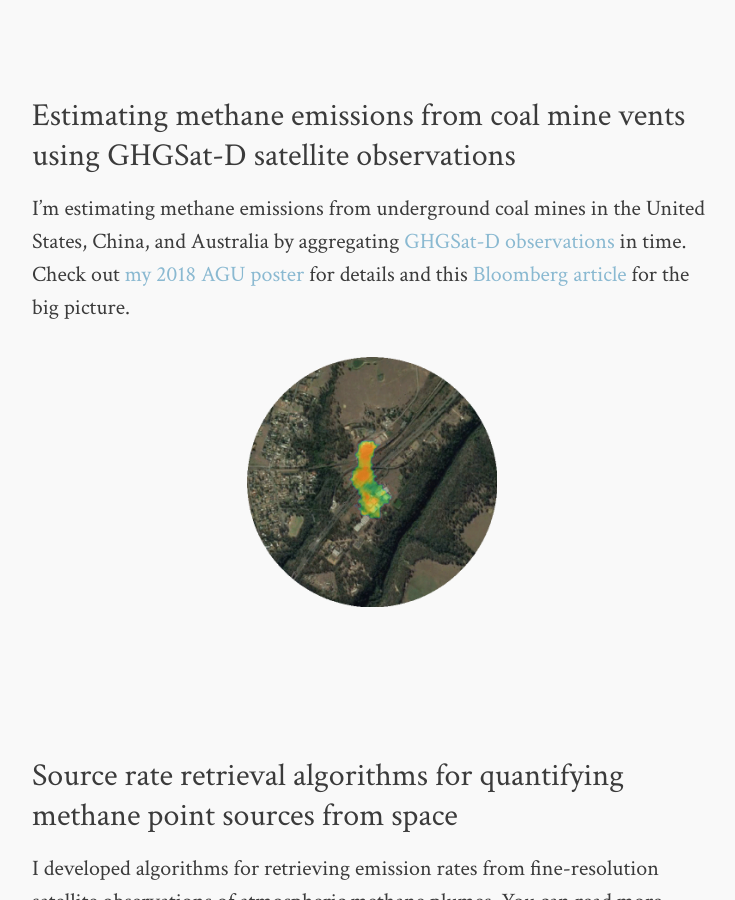
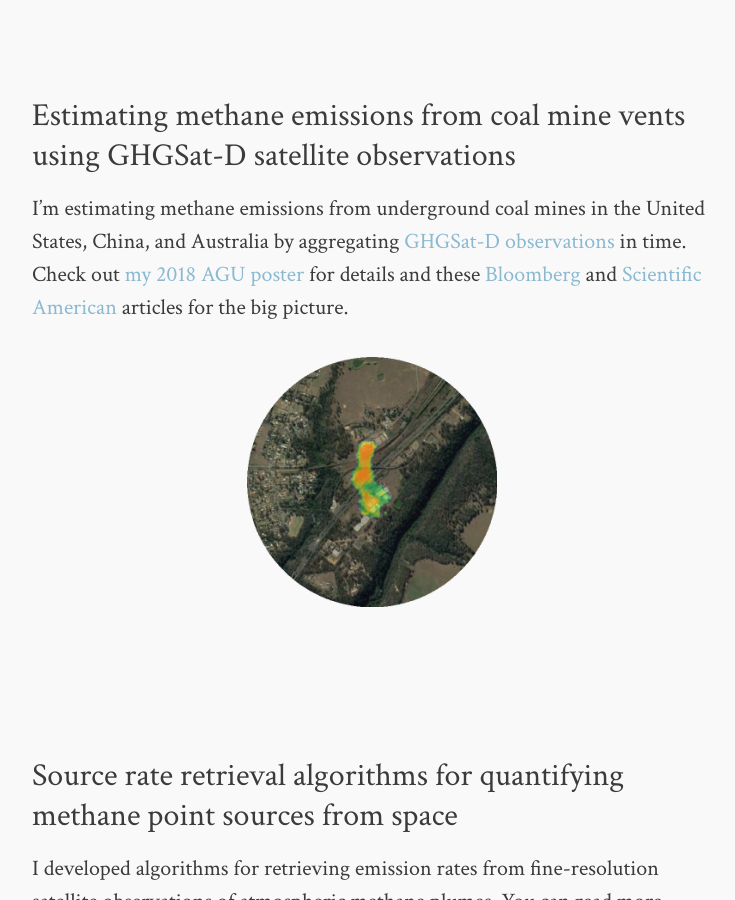
Before and after one commit to djvaron/djvaron.github.io, a Jekyll site: the page built from research.md, in a window 1280 px wide and 900 px high, scrolled down 647 px. Shown: the whole window, without its empty margins (268-1003 px from the left). Built offline with Jekyll 4.4.1, drawn with Linux system fonts in a browser that asks for light colours.

Commit message:
SciAm article link and new cv

```diff
--- a/research.md
+++ b/research.md
@@ -16,7 +16,7 @@ I'm training convolutional neural networks to localize methane plumes in noisy G
 
 ### Estimating methane emissions from coal mine vents using GHGSat-D satellite observations
 
-I'm estimating methane emissions from underground coal mines in the United States, China, and Australia by aggregating [GHGSat-D observations](https://www.ghgsat.com/data-products-analytics/analytics/) in time. Check out [my 2018 AGU poster](/presentations/varon_poster_agu2018.pdf) for details and this [Bloomberg article](https://www.bloomberg.com/news/articles/2019-04-17/new-wave-of-satellites-could-pinpoint-greenhouse-gas-offenders) for the big picture.
+I'm estimating methane emissions from underground coal mines in the United States, China, and Australia by aggregating [GHGSat-D observations](https://www.ghgsat.com/data-products-analytics/analytics/) in time. Check out [my 2018 AGU poster](/presentations/varon_poster_agu2018.pdf) for details and these [Bloomberg](https://www.bloomberg.com/news/articles/2019-04-17/new-wave-of-satellites-could-pinpoint-greenhouse-gas-offenders) and [Scientific American](https://www.scientificamerican.com/article/private-space-race-targets-greenhouse-gas-emitters/) articles for the big picture.
 
 ![daniel varon methane satellite harvard plume thumb2](../images/thumb2_projects.png){:height="250px" width="250px"}
 
```
Also changed, not shown: 1 other file.
